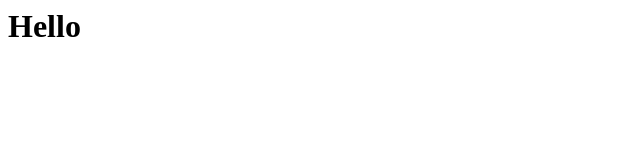
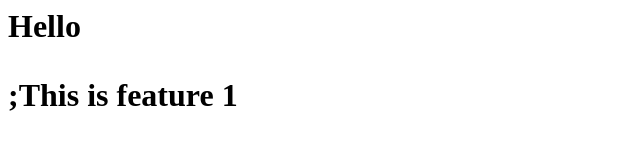
Before and after one commit to Latheeshan-tech/my_new_Repo, a plain HTML site: page index.html in a window 1280 px wide. Shown: the whole page, without its empty margins (0-640 px from the left). Drawn offline with Linux system fonts and the light colour scheme.

Commit message:
Add feature 1 content

```diff
--- a/index.html
+++ b/index.html
@@ -1 +1,2 @@
 <h1>Hello<h1>
+<p>;This is feature 1</p>
```
